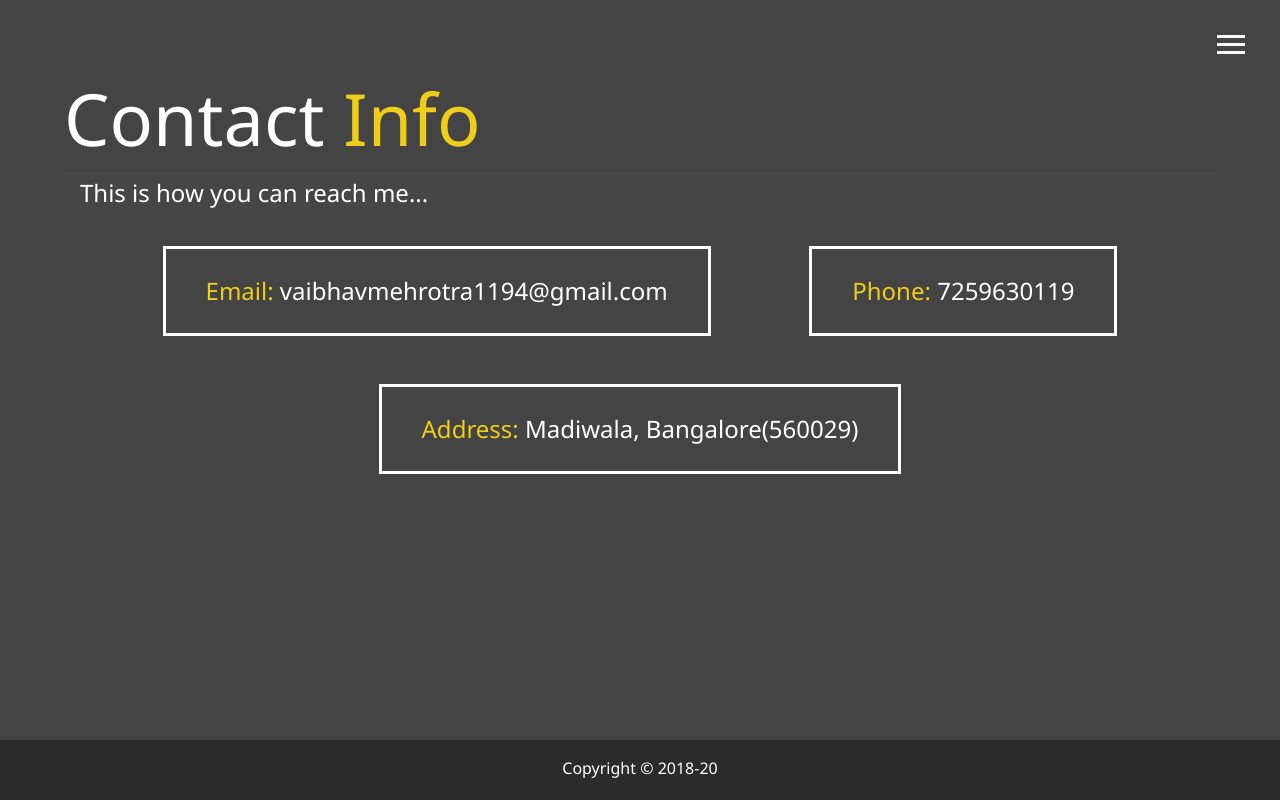
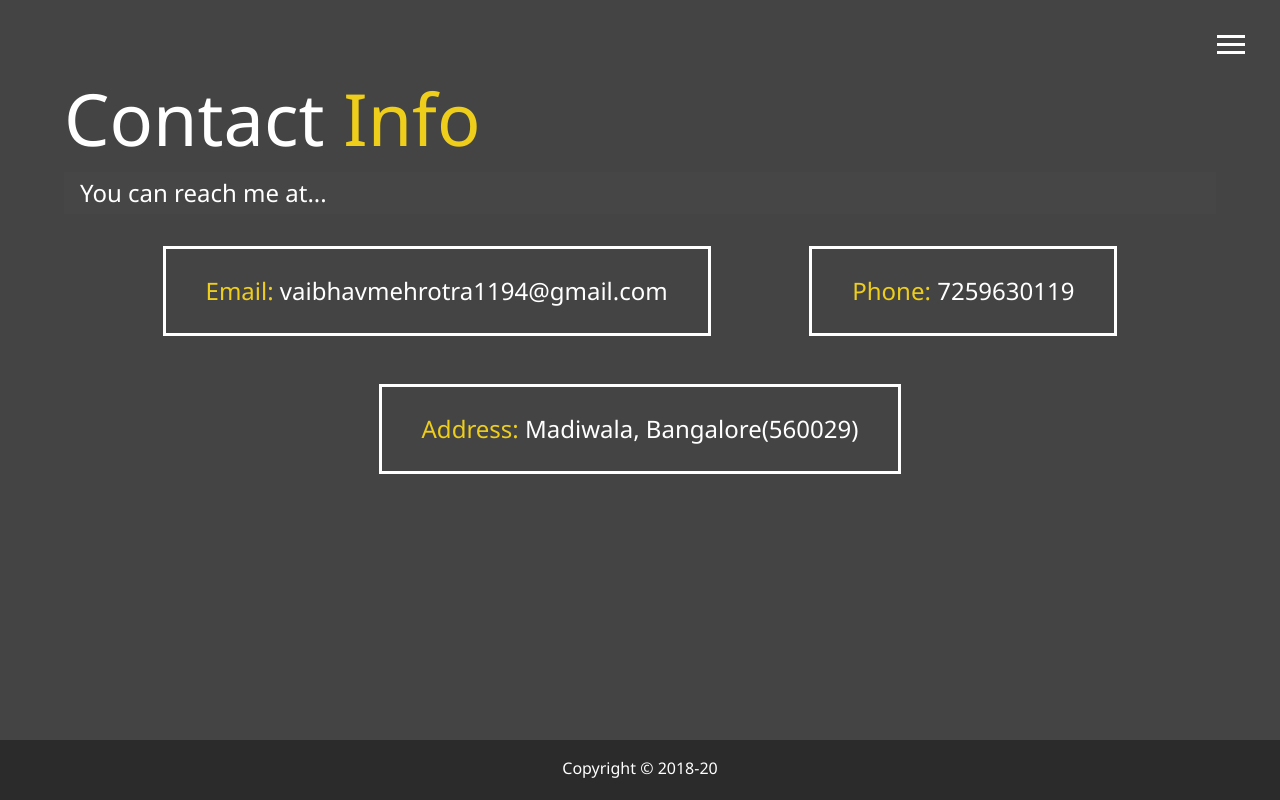
Before and after one commit to vaibhavmehrotra94/Portfolio, a plain HTML site: page contact.html in a window 1280 px wide. Drawn offline with Linux system fonts and the light colour scheme.

Commit message:
Update contact.html

```diff
--- a/contact.html
+++ b/contact.html
@@ -61,7 +61,7 @@
       <span class="text-secondary">Info</span>
     </h1>
     <h2 class="sm-heading">
-      This is how you can reach me...
+      You can reach me at...
     </h2>
     <div class="boxes">
       <div>
```
